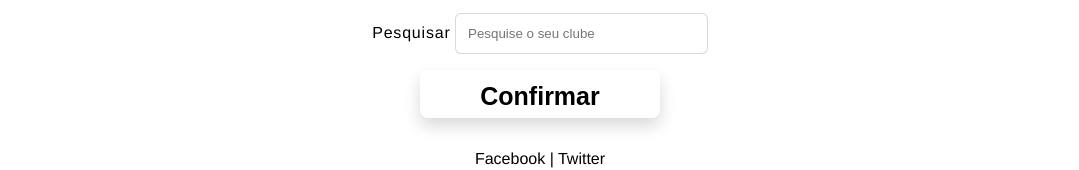
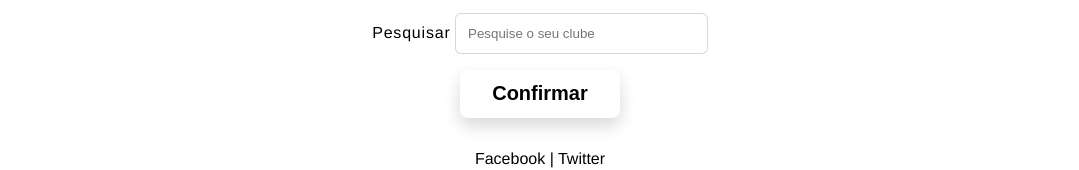
Before and after one commit to ventu-ra/pesquisaClubChampions, a plain HTML site: page index.html in a window 1280 px wide. Shown: the part 294-464 px from the top of the page, without its empty margins (100-1179 px from the left). Drawn offline with Linux system fonts and the light colour scheme.

Commit message:
Update style.css

```diff
--- a/style.css
+++ b/style.css
@@ -31,7 +31,7 @@ input{
 }
 #button {
 
-  width: 15rem;
+  width: 10rem;
   height: 3rem;
   font-weight: bold;
   justify-content: center;
@@ -41,7 +41,7 @@ input{
   margin-bottom: 1rem;
   background: none;
   border: none;
-  font-size: 25px;
+  font-size: 20px;
   cursor: pointer;
   outline: none;
 }
```
